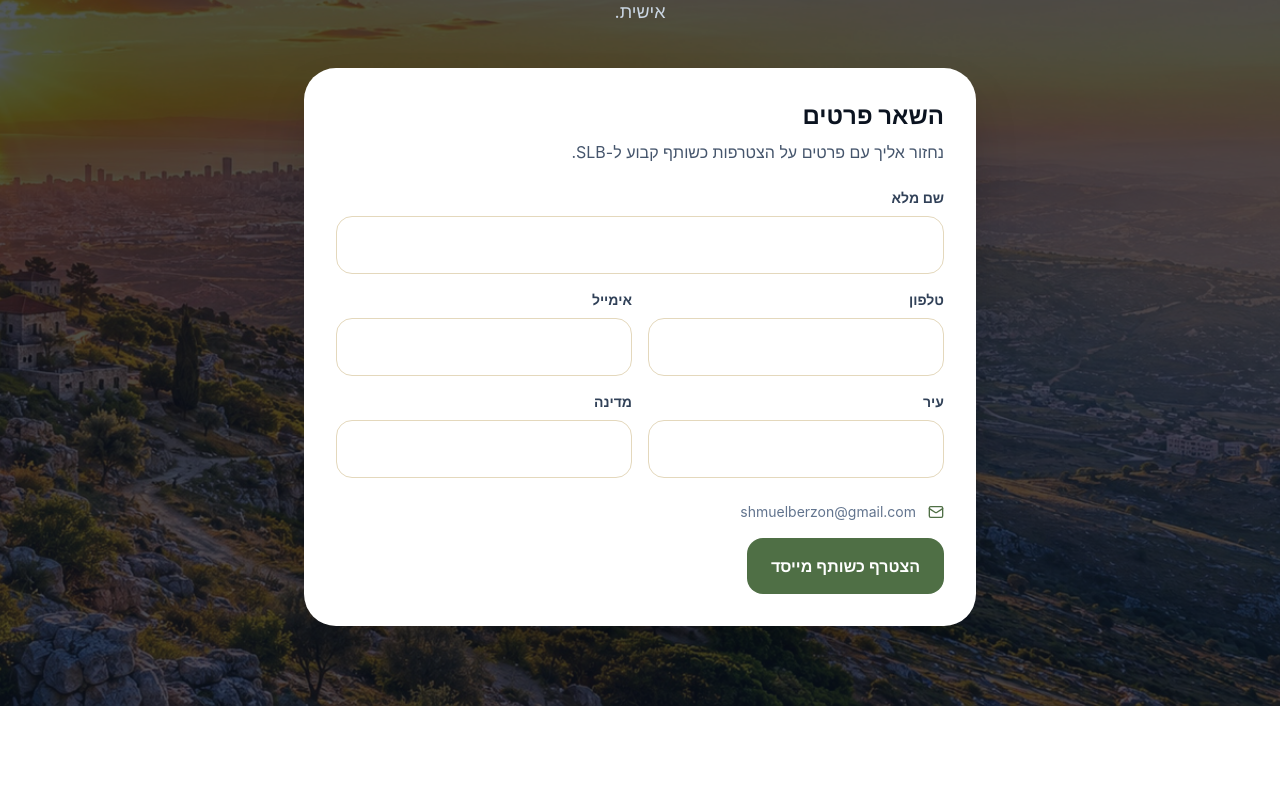
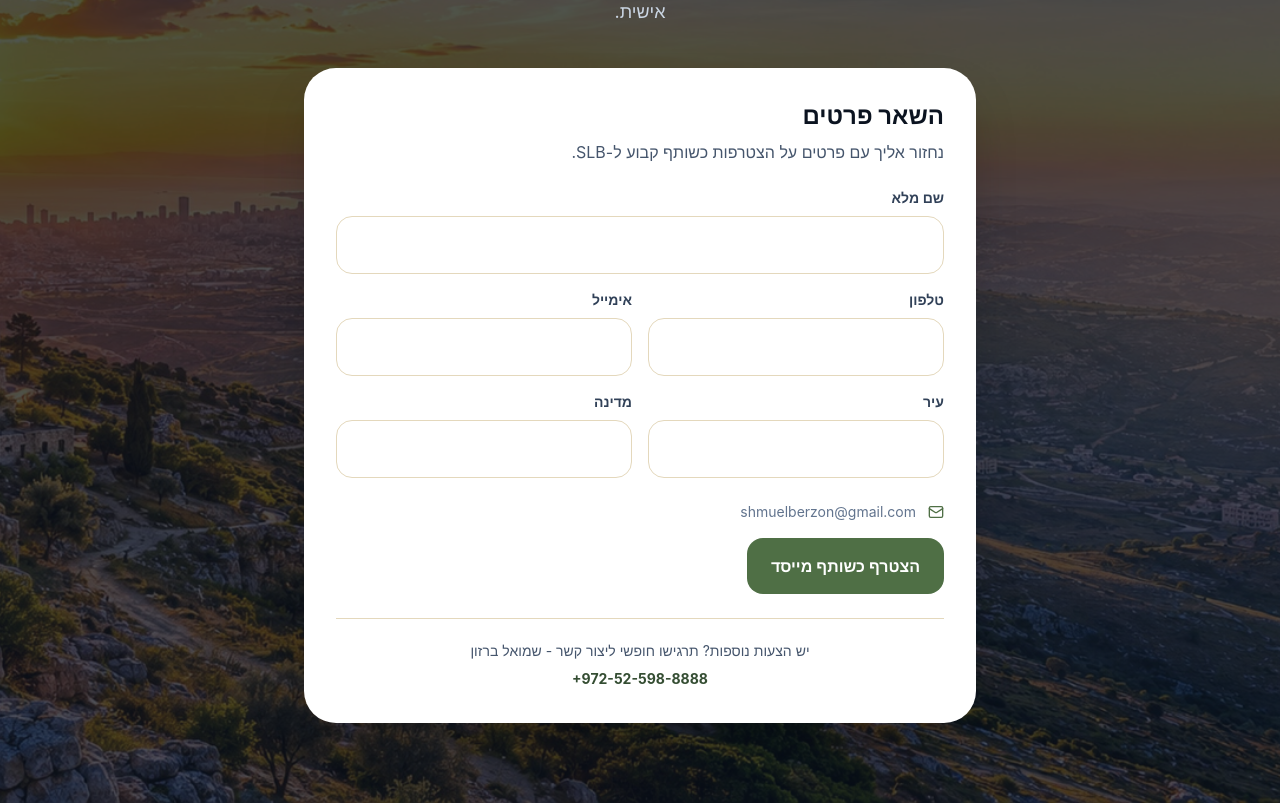
Before and after one commit to Shmuelb123/slb-landing-page, a React (Vite) app: page / in a window 1280 px wide. Shown: the part 4472-5275 px from the top of the page. Before the commit the page ends 5178 px from the top, so only its background shows below. Built offline with nearby package versions, Linux system fonts and the light colour scheme.

Commit message:
Update landing page wording and contact links

```diff
--- a/src/App.jsx
+++ b/src/App.jsx
@@ -75,6 +75,8 @@ const data = {
       "השאר פרטים ונחזור אליך עם אפשרות ההצטרפות המתאימה לך - בישראל, בארה\"ב או דרך שיחה אישית.",
     formTitle: "השאר פרטים",
     formSubtitle: "נחזור אליך עם פרטים על הצטרפות כשותף קבוע ל-SLB.",
+    extraContactLine: "יש הצעות נוספות? תרגישו חופשי ליצור קשר - שמואל ברזון",
+    extraContactPhone: "+972-52-598-8888",
     name: "שם מלא",
     phone: "טלפון",
     email: "אימייל",
@@ -133,6 +135,8 @@ const data = {
       "Leave your details and we will follow up with the right monthly partnership option - in Israel, in the U.S., or through a personal conversation.",
     formTitle: "Leave your details",
     formSubtitle: "We will follow up with details about joining SLB as a committed partner.",
+    extraContactLine: "Have additional suggestions? Feel free to contact Shmuel Berzon",
+    extraContactPhone: "+972-52-598-8888",
     name: "Full name",
     phone: "Phone",
     email: "Email",
@@ -663,6 +667,18 @@ export default function LandingPage() {
                 {formStatus === "submitting" ? t.submitting : t.primaryCta}
               </Button>
             </form>
+            <div className="mt-6 border-t border-[#E4D8BC] pt-5 text-center text-sm leading-6 text-slate-600">
+              <p>{t.extraContactLine}</p>
+              <a
+                href={isHebrew ? "https://wa.link/gyyuud" : "https://wa.link/ejir2k"}
+                target="_blank"
+                rel="noreferrer"
+                dir="ltr"
+                className="mt-1 inline-block font-bold text-[#344D32] transition hover:text-[#4F6F45]"
+              >
+                {t.extraContactPhone}
+              </a>
+            </div>
           </div>
         </div>
       </section>
```
